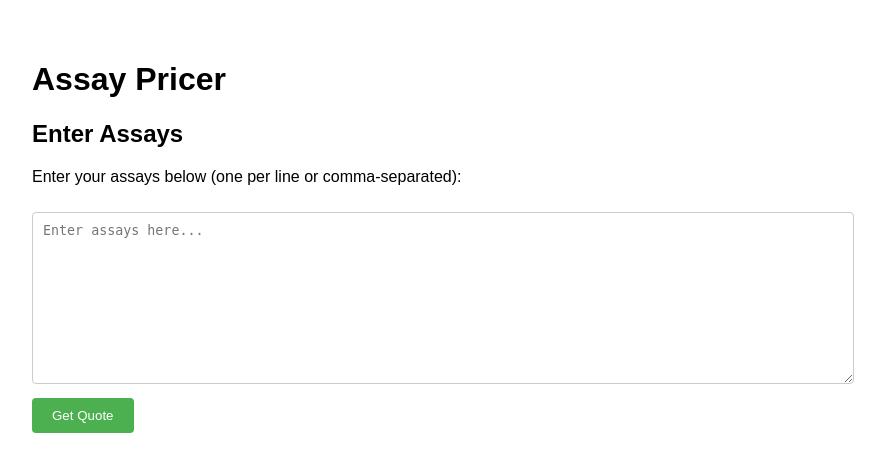
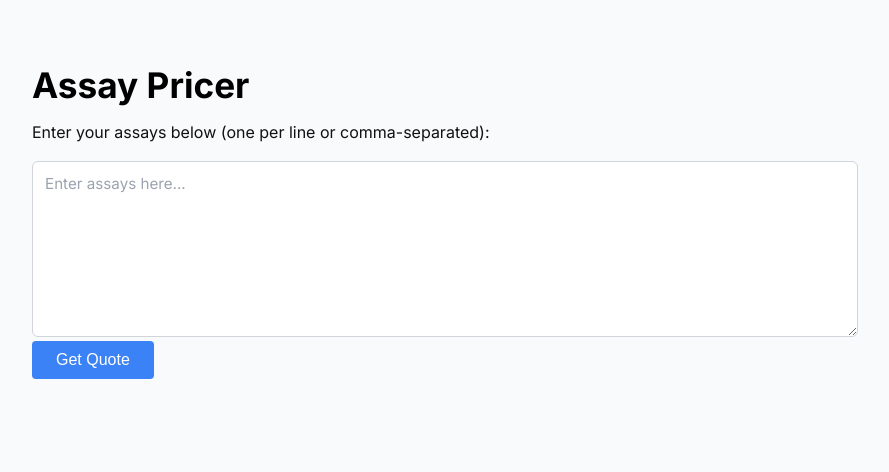
Before and after one commit to ajmares/LL-pricing-tool, a Flask app: page / in a window 1280 px wide. Shown: the top 472 px of the page, without its empty margins (208-1097 px from the left). Run offline with Flask 3, Linux system fonts and the light colour scheme.

Commit message:
Final push before public

```diff
--- a/templates/index.html
+++ b/templates/index.html
@@ -4,71 +4,126 @@
     <title>Assay Pricer</title>
     <style>
         body {
-            font-family: Arial, sans-serif;
+            font-family: 'Inter', 'Segoe UI', 'Roboto', 'Helvetica Neue', Arial, 'Liberation Sans', 'sans-serif';
             max-width: 800px;
             margin: 20px auto;
             padding: 20px;
+            background: #f9fafb;
         }
         .input-section {
-            margin-bottom: 20px;
+            margin-bottom: 24px;
         }
         textarea {
             width: 100%;
-            height: 150px;
-            margin: 10px 0;
-            padding: 10px;
-            border: 1px solid #ccc;
-            border-radius: 4px;
+            min-height: 150px;
+            padding: 12px;
+            border: 1px solid #d1d5db;
+            border-radius: 0.375rem;
+            font-size: 0.95rem;
+            font-family: 'Inter', 'Segoe UI', 'Roboto', 'Helvetica Neue', Arial, 'Liberation Sans', 'sans-serif';
+            color: #111827;
+            background: #fff;
+            outline: none;
+            transition: box-shadow 0.2s, border-color 0.2s;
+        }
+        textarea:focus {
+            box-shadow: 0 0 0 2px #3B82F6;
+            border-color: #3B82F6;
+        }
+        textarea::placeholder {
+            color: #9ca3af;
         }
         button {
-            background-color: #4CAF50;
+            background-color: #3B82F6;
             color: white;
-            padding: 10px 20px;
+            padding: 10px 24px;
             border: none;
             border-radius: 4px;
             cursor: pointer;
+            font-size: 1rem;
+            font-weight: 500;
+            transition: background 0.2s;
         }
         button:hover {
-            background-color: #45a049;
+            background-color: #2563eb;
+        }
+        h1 {
+            font-size: 2.2rem;
+            font-weight: 700;
+            margin-bottom: 0.5rem;
+        }
+        h2.section-title {
+            font-size: 1.5rem;
+            font-weight: 700;
+            margin-top: 2.5rem;
+            margin-bottom: 1rem;
+            color: #1e293b;
+        }
+        h2.label {
+            font-size: 1rem;
+            font-weight: 500;
+            color: #374151;
+            margin-bottom: 0.5rem;
+        }
+        .subtitle {
+            font-size: 1rem;
+            color: #111;
+            margin-bottom: 1.2rem;
         }
         table {
             width: 100%;
             border-collapse: collapse;
             margin-top: 20px;
+            background: #fff;
+            border-radius: 8px;
+            overflow: hidden;
+            box-shadow: 0 2px 8px rgba(0,0,0,0.03);
         }
         th, td {
-            border: 1px solid #ddd;
-            padding: 8px;
+            border: 1px solid #e5e7eb;
+            padding: 10px 12px;
             text-align: left;
         }
         th {
-            background-color: #f2f2f2;
+            background-color: #f1f5f9;
+            font-size: 0.95rem;
+            font-weight: 600;
+            color: #374151;
         }
         .total {
-            margin-top: 20px;
+            margin-top: 32px;
             font-weight: bold;
+            font-size: 1.1rem;
         }
         .unavailable {
-            margin-top: 20px;
-            color: #666;
+            margin-top: 36px;
+            color: #111;
+        }
+        hr {
+            border: none;
+            border-top: 2px solid #e5e7eb;
+            margin: 32px 0 24px 0;
         }
     </style>
+    <link href="https://fonts.googleapis.com/css2?family=Inter:wght@400;500;700&family=Fira+Mono:wght@400;500&display=swap" rel="stylesheet">
 </head>
 <body>
     <h1>Assay Pricer</h1>
 
     <div class="input-section">
-        <h2>Enter Assays</h2>
-        <p>Enter your assays below (one per line or comma-separated):</p>
+        <p class="subtitle">Enter your assays below (one per line or comma-separated):</p>
         <form method="POST">
-            <textarea name="assays" placeholder="Enter assays here...">{{ assays_text }}</textarea>
+            <textarea
+                name="assays"
+                placeholder="Enter assays here..."
+            >{{ assays_text }}</textarea>
             <br>
             <button type="submit">Get Quote</button>
         </form>
     </div>
 
     {% if available %}
-    <h2>Available Tests</h2>
+    <h2 class="section-title">Available Tests</h2>
     <table>
         <tr>
             <th>Test Name</th>
@@ -87,12 +142,12 @@
     <div class="total">
         Total Cost: ${{ "%.2f"|format(total_cost) }}
     </div>
-    <hr style="border: none; border-top: 2px solid #eee; margin: 32px 0 24px 0;">
+    <hr>
     {% endif %}
 
     {% if unavailable %}
-    <div class="unavailable" style="color: #111;">
-        <h2 style="color: #111;">Tests to Check with Partner Labs</h2>
+    <h2 class="section-title">Tests to Check with Partner Labs</h2>
+    <div class="unavailable">
         <ul>
             {% for test in unavailable %}
             <li>{{ test }}</li>
```
